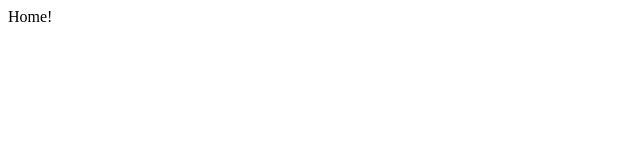
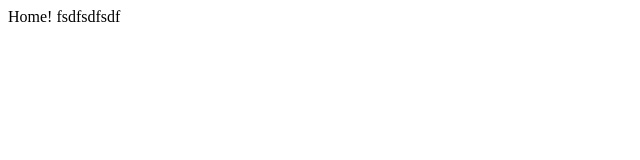
Before and after one commit to mcdonoughg/DemoWebApp, a plain HTML site: page index.html in a window 1280 px wide. Shown: the full height of the page, 0-640 px from the left. Drawn offline with Linux system fonts and the light colour scheme.

Commit message:
MOdified index.html

```diff
--- a/index.html
+++ b/index.html
@@ -6,6 +6,6 @@
     <title>Document</title>
 </head>
 <body>
-    Home!
+    Home! fsdfsdfsdf
 </body>
 </html>
```
